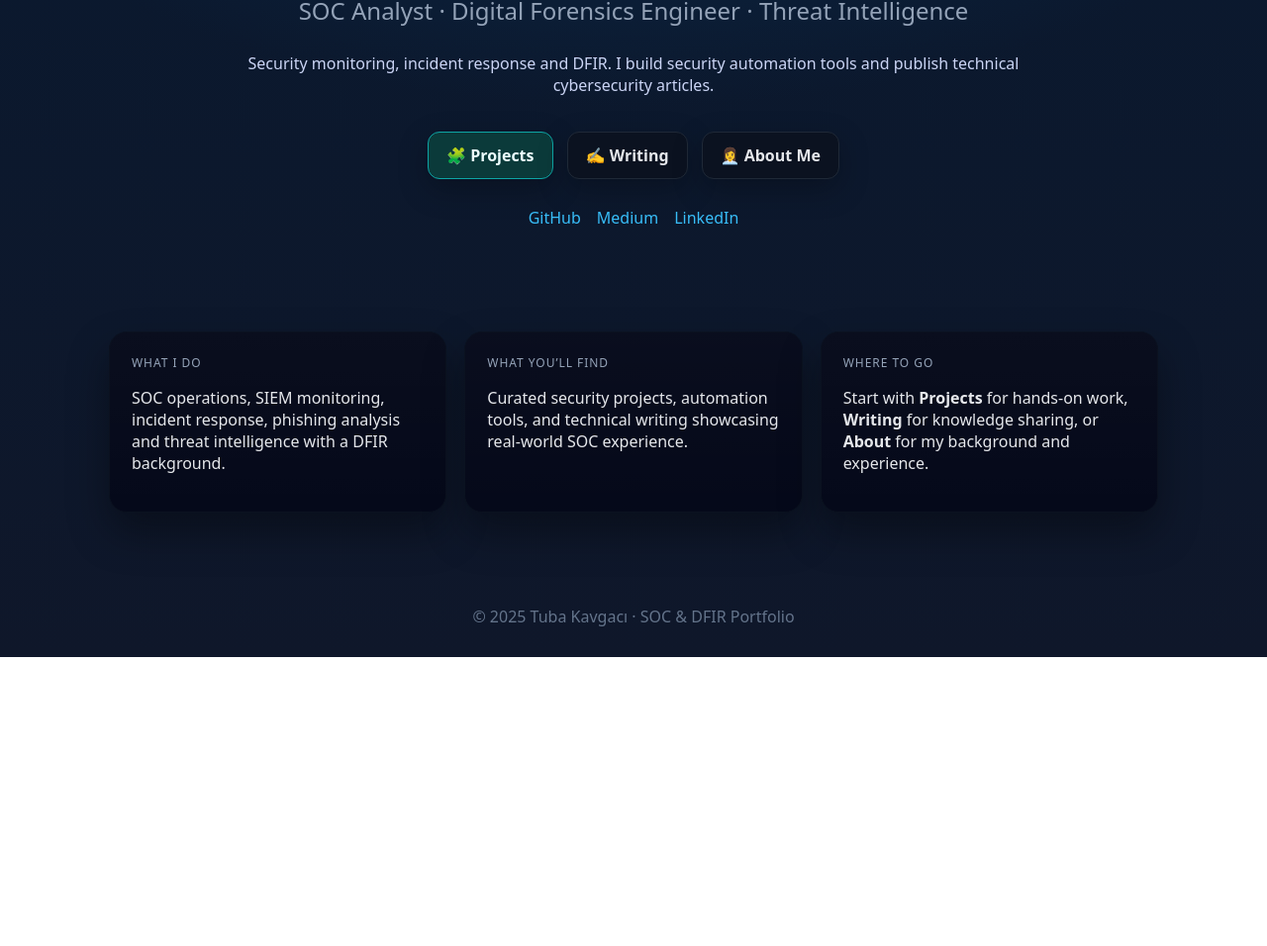
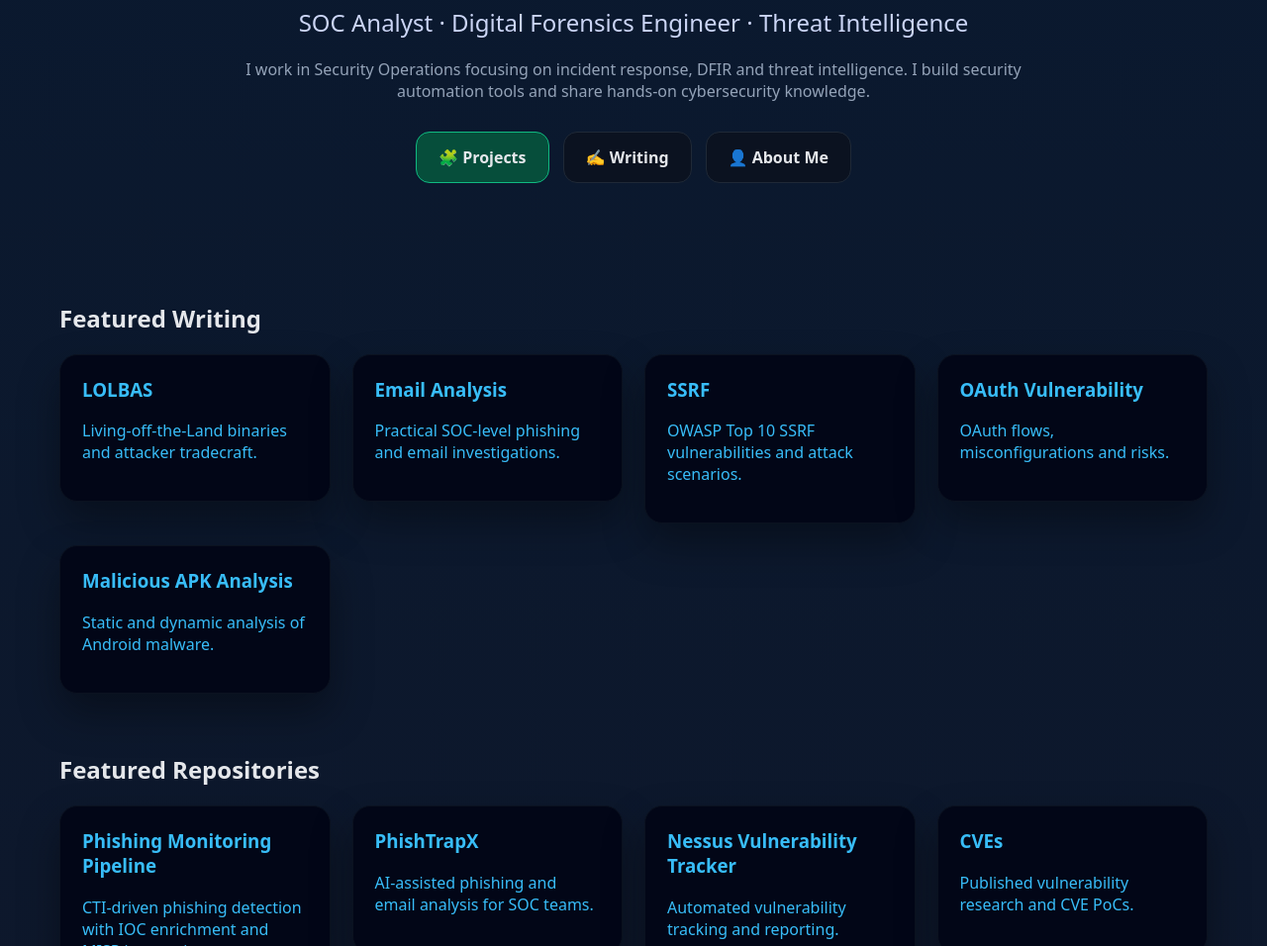
Before and after one commit to tubakvgc/tubakavgac-.github.io, a plain HTML site: page index.html in a window 1280 px wide. Shown: the part 169-1125 px from the top of the page at 99% size. Before the commit the page ends 833 px from the top, so only its background shows below. Drawn offline with Linux system fonts and the light colour scheme.

Commit message:
Update index.html

```diff
--- a/index.html
+++ b/index.html
@@ -3,8 +3,8 @@
 <head>
   <meta charset="UTF-8" />
   <meta name="viewport" content="width=device-width, initial-scale=1.0" />
-  <title>Tuba Kavgacı | SOC Analyst & Digital Forensics Engineer</title>
-  <meta name="description" content="Tuba Kavgacı — SOC Analyst & Digital Forensics Engineer. Incident Response, DFIR, Threat Intelligence. Projects, Writing, About." />
+  <title>Tuba Kavgacı | SOC Analyst & DFIR</title>
+  <meta name="description" content="SOC Analyst & Digital Forensic Engineer. Security projects, technical writing and professional profile." />
   <style>
     :root{
       --bg1:#0a192f; --bg2:#0f172a; --card:#020617;
@@ -14,88 +14,87 @@
     body{
       margin:0; min-height:100vh; color:var(--text);
       font-family: system-ui,-apple-system,Segoe UI,Roboto,Ubuntu,Cantarell,"Helvetica Neue",Arial,sans-serif;
-      background: radial-gradient(1200px 600px at 50% -10%, #0b2a4a 0%, transparent 60%),
-                  linear-gradient(180deg,var(--bg1),var(--bg2));
+      background: linear-gradient(180deg,var(--bg1),var(--bg2));
     }
     a{color:var(--link); text-decoration:none}
-    .wrap{max-width:1100px; margin:auto; padding:64px 20px}
-    header.hero{display:grid; gap:18px; text-align:center; padding:80px 20px 40px}
-    header.hero h1{font-size:clamp(2.2rem,4vw,3rem); color:var(--accent); margin:0}
-    header.hero h2{font-weight:500; color:var(--muted); margin:0}
-    header.hero p{max-width:780px; margin:8px auto 0; color:#cbd5f5}
-    .cta{display:flex; gap:14px; justify-content:center; flex-wrap:wrap; margin-top:18px}
+    header{padding:90px 20px 60px; text-align:center}
+    header h1{color:var(--accent); font-size:3rem; margin:0}
+    header h2{color:#cbd5f5; font-weight:500}
+    header p{max-width:820px; margin:20px auto; color:var(--muted)}
+    .cta{margin-top:30px; display:flex; justify-content:center; gap:14px; flex-wrap:wrap}
     .btn{
       background:#0b1220; border:1px solid #1f2937; color:#e5e7eb;
-      padding:12px 18px; border-radius:12px; font-weight:600;
-      box-shadow:0 10px 30px rgba(0,0,0,.25); transition:.2s
+      padding:14px 22px; border-radius:14px; font-weight:600; transition:.2s
     }
-    .btn.primary{background:#0b3a3a; border-color:#0ea5a5; color:#ecfeff}
+    .btn.primary{background:#064e3b; border-color:#10b981}
     .btn:hover{transform:translateY(-2px)}
-    .links{display:flex; gap:16px; justify-content:center; margin-top:10px}
+    .wrap{max-width:1200px; margin:auto; padding:40px 20px}
+    .grid{display:grid; grid-template-columns:repeat(auto-fit,minmax(260px,1fr)); gap:22px}
     .card{
-      background:linear-gradient(180deg,rgba(255,255,255,.03),rgba(255,255,255,.01)),var(--card);
-      border:1px solid #0b1220; border-radius:18px; padding:22px; box-shadow:0 20px 40px rgba(0,0,0,.35)
+      background:var(--card); border:1px solid #0b1220; border-radius:18px;
+      padding:22px; box-shadow:0 20px 40px rgba(0,0,0,.35)
     }
-    .grid{display:grid; grid-template-columns:repeat(auto-fit,minmax(240px,1fr)); gap:18px}
-    .kicker{color:var(--muted); letter-spacing:.08em; text-transform:uppercase; font-size:.75rem}
-    footer{padding:30px 20px; text-align:center; color:#64748b}
+    .card h3{margin-top:0}
+    footer{padding:40px 20px; text-align:center; color:#64748b}
   </style>
 </head>
 <body>
 
-  <!-- HERO / LANDING -->
-  <header class="hero">
+<header>
   <h1>Tuba Kavgacı</h1>
   <h2>SOC Analyst · Digital Forensics Engineer · Threat Intelligence</h2>
   <p>
-      Security monitoring, incident response and DFIR. I build security automation tools and
-      publish technical cybersecurity articles.
+    I work in Security Operations focusing on incident response, DFIR and threat intelligence.
+    I build security automation tools and share hands-on cybersecurity knowledge.
   </p>
-
-    <!-- Primary navigation (what goes where) -->
   <div class="cta">
     <a class="btn primary" href="projects.html">🧩 Projects</a>
     <a class="btn" href="writing.html">✍️ Writing</a>
-      <a class="btn" href="about.html">👩‍💼 About Me</a>
-    </div>
-
-    <!-- External links -->
-    <div class="links">
-      <a href="https://github.com/tubakvgc" target="_blank" rel="noreferrer">GitHub</a>
-      <a href="https://medium.com/@tbkvgc7.2" target="_blank" rel="noreferrer">Medium</a>
-      <a href="https://linkedin.com/in/tubakavgaci" target="_blank" rel="noreferrer">LinkedIn</a>
+    <a class="btn" href="about.html">👤 About Me</a>
   </div>
 </header>
 
-  <!-- QUICK OVERVIEW (no details) -->
 <main class="wrap">
-    <section class="grid">
-      <div class="card">
-        <div class="kicker">What I Do</div>
-        <p>
-          SOC operations, SIEM monitoring, incident response, phishing analysis and
-          threat intelligence with a DFIR background.
-        </p>
-      </div>
-      <div class="card">
-        <div class="kicker">What You’ll Find</div>
-        <p>
-          Curated security projects, automation tools, and technical writing
-          showcasing real-world SOC experience.
-        </p>
-      </div>
-      <div class="card">
-        <div class="kicker">Where to Go</div>
-        <p>
-          Start with <b>Projects</b> for hands-on work, <b>Writing</b> for knowledge sharing,
-          or <b>About</b> for my background and experience.
-        </p>
+
+  <section>
+    <h2>Featured Writing</h2>
+    <div class="grid">
+
+      <a href="https://medium.com/@tbkvgc7.2/lolbas" target="_blank"><div class="card"><h3>LOLBAS</h3><p>Living-off-the-Land binaries and attacker tradecraft.</p></div></a>
+      <a href="https://medium.com/@tbkvgc7.2/email-analiz" target="_blank"><div class="card"><h3>Email Analysis</h3><p>Practical SOC-level phishing and email investigations.</p></div></a>
+      <a href="https://medium.com/@tbkvgc7.2/server-side-request-forgery-ssrf" target="_blank"><div class="card"><h3>SSRF</h3><p>OWASP Top 10 SSRF vulnerabilities and attack scenarios.</p></div></a>
+      <a href="https://medium.com/@tbkvgc7.2/oauth-zafiyeti" target="_blank"><div class="card"><h3>OAuth Vulnerability</h3><p>OAuth flows, misconfigurations and risks.</p></div></a>
+      <a href="https://medium.com/@tbkvgc7.2/zararli-apk-analizi" target="_blank"><div class="card"><h3>Malicious APK Analysis</h3><p>Static and dynamic analysis of Android malware.</p></div></a>
+
     </div>
   </section>
+
+  <section style="margin-top:60px">
+    <h2>Featured Repositories</h2>
+    <div class="grid">
+
+      <a href="https://github.com/tubakvgc/Phishing-Monitoring-Pipeline" target="_blank"><div class="card"><h3>Phishing Monitoring Pipeline</h3><p>CTI-driven phishing detection with IOC enrichment and MISP integration.</p></div></a>
+      <a href="https://github.com/tubakvgc/PhishTrapX" target="_blank"><div class="card"><h3>PhishTrapX</h3><p>AI-assisted phishing and email analysis for SOC teams.</p></div></a>
+      <a href="https://github.com/tubakvgc/nessus-vuln-tracker" target="_blank"><div class="card"><h3>Nessus Vulnerability Tracker</h3><p>Automated vulnerability tracking and reporting.</p></div></a>
+      <a href="https://github.com/tubakvgc/CVEs" target="_blank"><div class="card"><h3>CVEs</h3><p>Published vulnerability research and CVE PoCs.</p></div></a>
+      <a href="https://github.com/tubakvgc/Security-Operation-Center" target="_blank"><div class="card"><h3>Security Operation Center</h3><p>SOC notes, workflows and operational knowledge.</p></div></a>
+
+    </div>
+  </section>
+
+  <section style="margin-top:60px">
+    <h2>Connect</h2>
+    <div class="grid">
+      <a href="https://github.com/tubakvgc" target="_blank"><div class="card"><h3>GitHub</h3><p>All repositories and projects.</p></div></a>
+      <a href="https://medium.com/@tbkvgc7.2" target="_blank"><div class="card"><h3>Medium</h3><p>All technical articles and publications.</p></div></a>
+      <a href="https://linkedin.com/in/tubakvgaci" target="_blank"><div class="card"><h3>LinkedIn</h3><p>Professional experience and career profile.</p></div></a>
+    </div>
+  </section>
+
 </main>
 
 <footer>
-    © 2025 Tuba Kavgacı · SOC & DFIR Portfolio
+  © 2025 Tuba Kavgacı
 </footer>
 
 </body>
```
Lines whose indentation alone changed are shown as unchanged.
